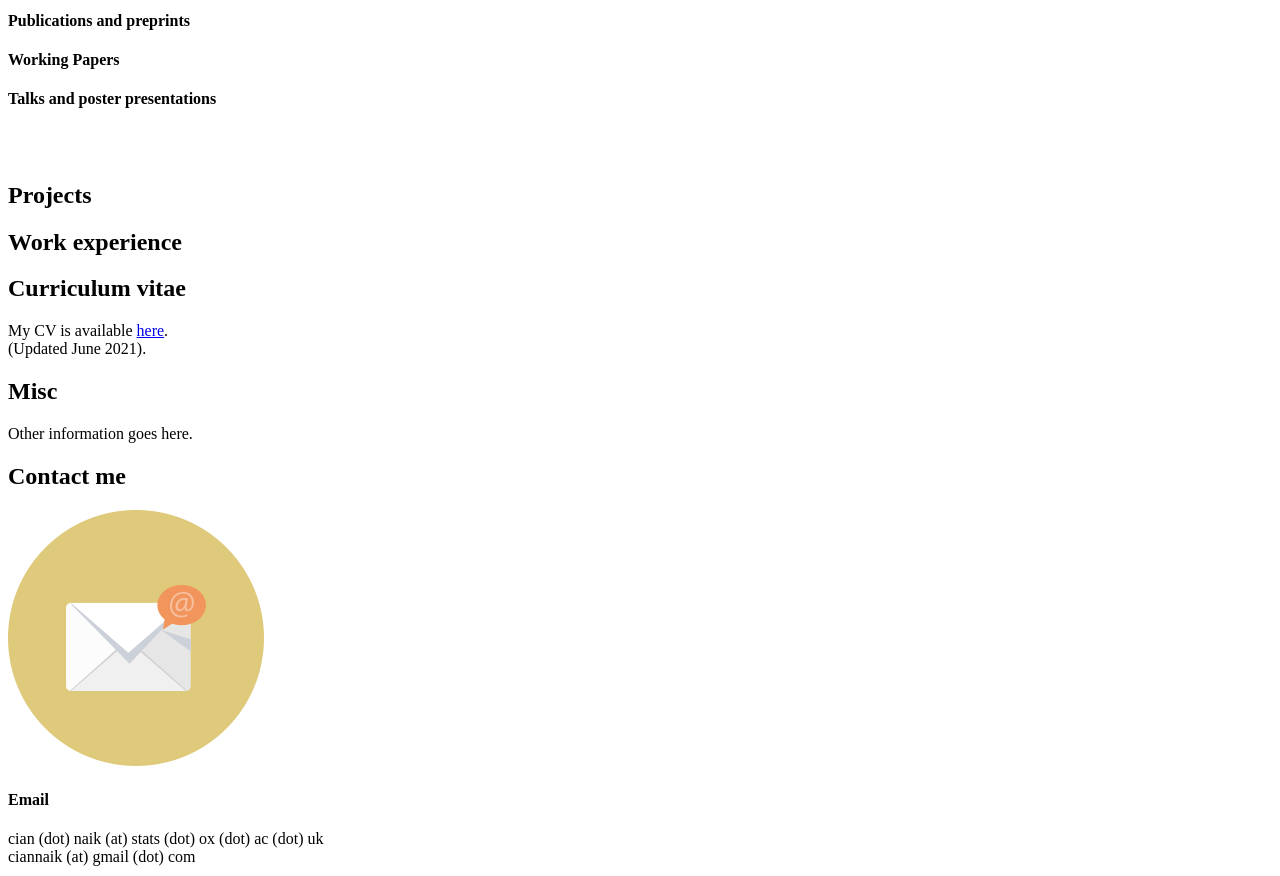
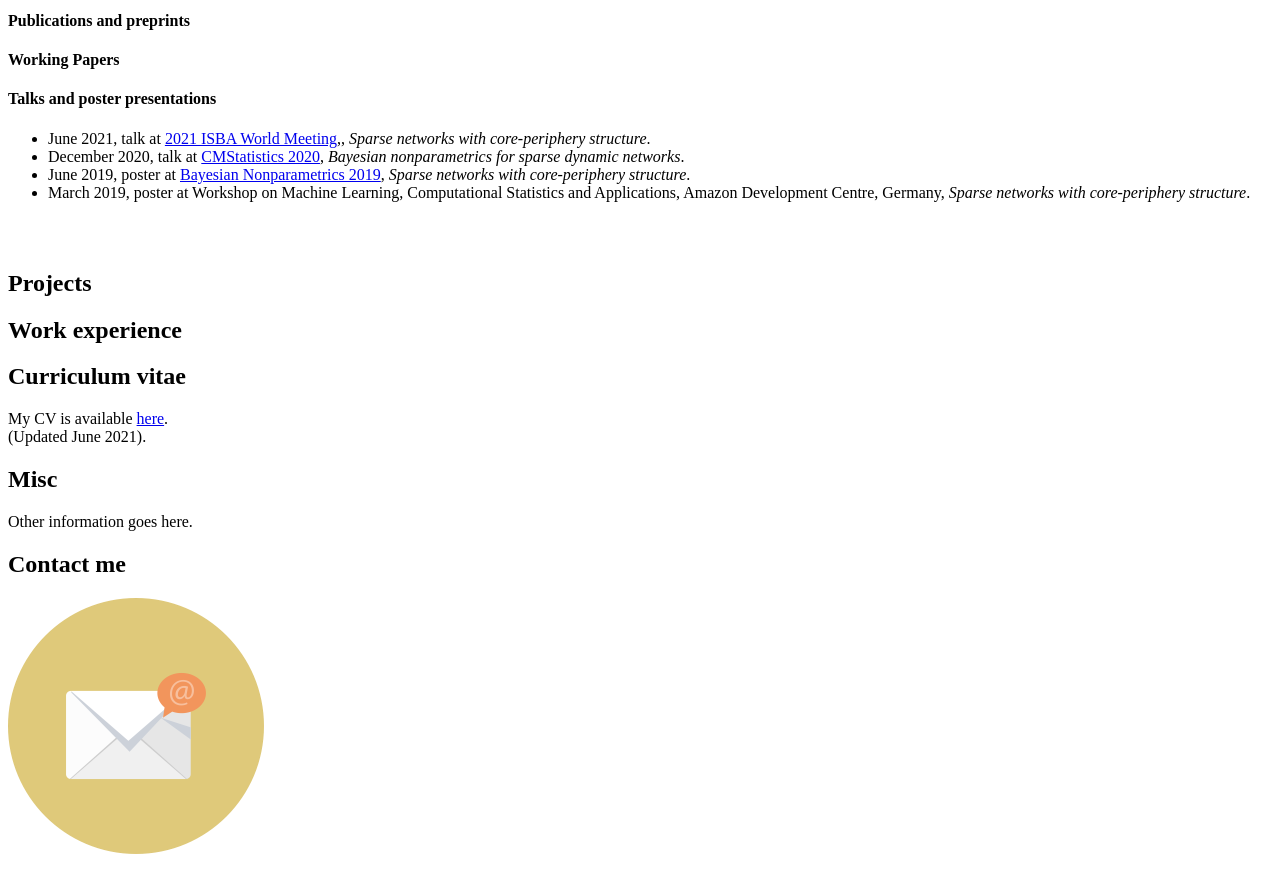
Before and after one commit to benjisidi/ciannaik.github.io, a plain HTML site: page index.html in a window 1280 px wide. Shown: the part 3580-4456 px from the top of the page. Drawn offline with Linux system fonts and the light colour scheme; a script that the page names is missing.

Commit message:
talks/posters

```diff
--- a/index.html
+++ b/index.html
@@ -117,7 +117,17 @@
 
 
 <h4>Talks and poster presentations</h4>
+<ul>
 
+<li> June 2021, talk at <a href="https://events.stat.uconn.edu/ISBA2021/">2021 ISBA World Meeting</a>,, <i>Sparse networks with core-periphery structure</i>.</li>
+
+<li> December 2020, talk at <a href="http://www.cfenetwork.org/CFE2020/">CMStatistics 2020</a>, <i>Bayesian nonparametrics for sparse dynamic networks</i>.</li>
+
+<li>June 2019, poster at <a href="https://www.stats.ox.ac.uk/bnp12/">Bayesian Nonparametrics 2019</a>, <i>Sparse networks with core-periphery structure</i>.</li>
+
+<li>March 2019, poster at Workshop on Machine Learning, Computational Statistics and Applications, Amazon Development Centre, Germany, <i>Sparse networks with core-periphery structure</i>.</li>
+
+</ul>
 
 </div>
 </div>
```
